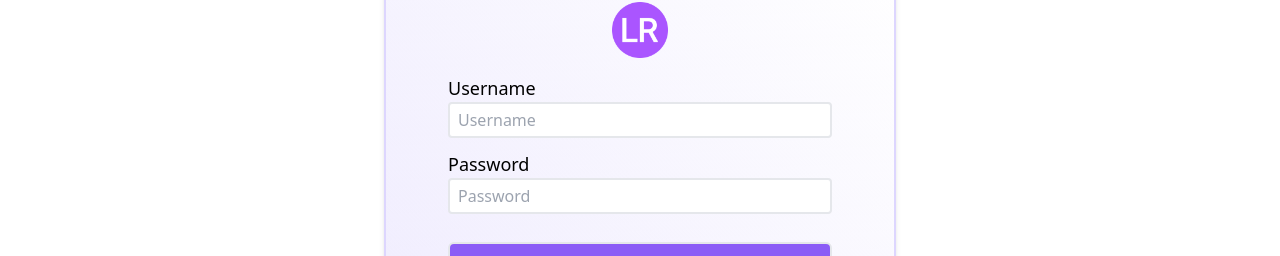
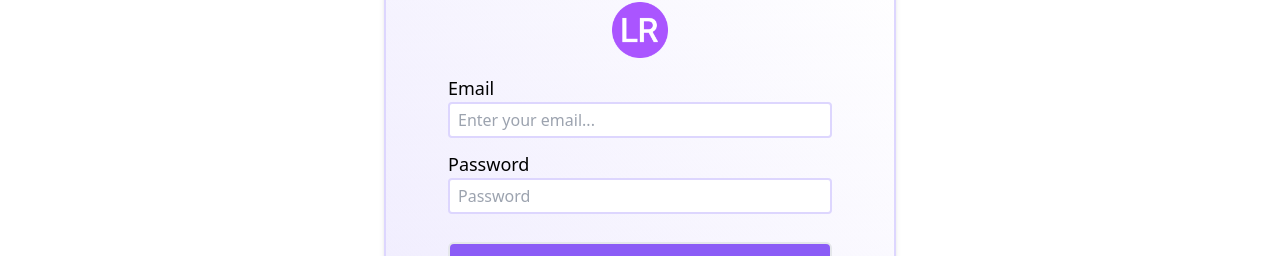
Before and after one commit to LakshanRukantha/typescript-practice, a Next.js app: page /signin in a window 1280 px wide. Shown: the part 176-432 px from the top of the page. Built offline with nearby package versions, Linux system fonts and the light colour scheme; no server answers.

Commit message:
feat: Implement Advanced Sign In Form Validation & Code Refactor Test 0001

```diff
--- /dev/null
+++ b/src/app/schemas/SignInValidation.ts
@@ -0,0 +1,19 @@
+import * as yup from "yup";
+
+const signInValidationSchema = yup.object().shape({
+  email: yup
+    .string()
+    .required("Email is required")
+    .email("Invalid email format"),
+
+  password: yup
+    .string()
+    .required("Password is required")
+    .min(8, "Password must be at least 8 characters")
+    .matches(
+      /^(?=.*[A-Z])(?=.*[a-z])(?=.*\d).+$/,
+      "Password must contain at least one uppercase letter, one lowercase letter, and one number"
+    ),
+});
+
+export default signInValidationSchema;
--- a/src/app/signin/page.tsx
+++ b/src/app/signin/page.tsx
@@ -3,13 +3,45 @@
 import Image from "next/image";
 import Button from "../components/Button";
 import Link from "next/link";
+import { useEffect } from "react";
+import { useForm, SubmitHandler } from "react-hook-form";
+import { yupResolver } from "@hookform/resolvers/yup";
 import { signIn, useSession } from "next-auth/react";
 import { useRouter } from "next/navigation";
-import { AiOutlineGoogle, AiFillGithub } from "react-icons/ai";
+import {
+  AiOutlineGoogle,
+  AiFillGithub,
+  AiOutlineWarning,
+} from "react-icons/ai";
+import signInValidationSchema from "../schemas/SignInValidation";
+
+type SignInInputs = {
+  email: string;
+  password: string;
+};
 
 const isDevelopment = process.env.NODE_ENV === "development";
 
 const SignIn = () => {
+  // React Hook Form
+  const form = useForm<SignInInputs>({
+    defaultValues: {
+      email: "",
+      password: "",
+    },
+    mode: "onTouched",
+    resolver: yupResolver(signInValidationSchema),
+  });
+  const { register, handleSubmit, reset, formState } = form;
+  const { errors, isSubmitSuccessful } = formState;
+
+  // Reset Form
+  useEffect(() => {
+    if (isSubmitSuccessful) {
+      reset();
+    }
+  }, [isSubmitSuccessful, reset]);
+
   const session = useSession();
   const router = useRouter();
 
@@ -27,6 +59,13 @@ const SignIn = () => {
     });
   };
 
+  console.log(errors.email);
+
+  // Submit Handler
+  const onSubmit: SubmitHandler<SignInInputs> = async (data) => {
+    console.log(data);
+  };
+
   return (
     <div className="my-5 md:my-auto bg-gradient-to-tr from-violet-100 h-full max-w-lg w-full border-2 border-violet-200 shadow-md p-3 rounded-md mx-auto">
       <h2 className="text-2xl text-center font-semibold">Sign In</h2>
@@ -37,28 +76,56 @@ const SignIn = () => {
         height={80}
         alt="LR Blog"
       />
-      <form className="flex flex-col gap-3 max-w-sm mx-auto my-4">
+      <form
+        onSubmit={handleSubmit(onSubmit)}
+        className="flex flex-col gap-3 max-w-sm mx-auto my-4"
+        noValidate
+      >
         <div className="flex flex-col">
-          <label className="text-lg" htmlFor="username">
-            Username
+          <label className="text-lg" htmlFor="email">
+            Email
           </label>
           <input
+            id="email"
             type="text"
-            placeholder="Username"
-            className="border-2 px-2 py-1 rounded text-slate-800 focus:border-violet-500 outline-none"
+            placeholder="Enter your email..."
+            className={`border-2 outline-none px-2 py-1 rounded text-slate-800 ${
+              errors.email
+                ? "border-red-500"
+                : "border-violet-200 focus:border-violet-500"
+            }`}
+            {...register("email")}
           />
+          {errors.email && (
+            <p className="flex items-center gap-1 text-xs text-red-500">
+              <AiOutlineWarning />
+              {errors.email?.message}
+            </p>
+          )}
         </div>
         <div className="flex mb-4 flex-col">
-          <label className="text-lg" htmlFor="username">
+          <label className="text-lg" htmlFor="password">
             Password
           </label>
           <input
-            className="border-2 px-2 py-1 rounded text-slate-800 focus:border-violet-500 outline-none"
+            id="password"
             type="password"
             placeholder="Password"
+            className={`border-2 outline-none px-2 py-1 rounded text-slate-800 ${
+              errors.password
+                ? "border-red-500"
+                : "border-violet-200 focus:border-violet-500"
+            }`}
+            {...register("password")}
           />
+          {errors.password && (
+            <p className="flex items-center gap-1 text-xs text-red-500">
+              <AiOutlineWarning />
+              {errors.password?.message}
+            </p>
+          )}
         </div>
-        <Button title="Sign In" priority="primary" />
+        <Button type="submit" title="Sign In" priority="primary" />
         <span className="text-right text-sm mt-1">
           Don&apos;t have an account?{" "}
           <Link className="text-blue-500" href={"/signup"}>
--- a/src/app/signup/page.tsx
+++ b/src/app/signup/page.tsx
@@ -102,16 +102,17 @@ const SignUp = () => {
       >
         <div className="flex flex-col sm:flex-row w-full gap-3">
           <div className="flex flex-1 flex-col">
-            <label className="text-lg" htmlFor="first-name">
+            <label className="text-lg" htmlFor="firstName">
               First Name
             </label>
             <input
+              id="firstName"
               type="text"
               placeholder="Enter your first name..."
-              className={`border-2 px-2 py-1 rounded text-slate-800 focus:${
-                errors.firstName ? "border-red-500" : "border-violet-500"
-              } outline-none ${
-                errors.firstName ? "border-red-500" : "border-violet-200"
+              className={`border-2 outline-none px-2 py-1 rounded text-slate-800 ${
+                errors.firstName
+                  ? "border-red-500"
+                  : "border-violet-200 focus:border-violet-500"
               }`}
               {...register("firstName")}
             />
@@ -123,16 +124,17 @@ const SignUp = () => {
             )}
           </div>
           <div className="flex flex-1 flex-col">
-            <label className="text-lg" htmlFor="last-name">
+            <label className="text-lg" htmlFor="lastName">
               Last Name
             </label>
             <input
+              id="lastName"
               type="text"
               placeholder="Enter your last name..."
-              className={`border-2 px-2 py-1 rounded text-slate-800 focus:${
-                errors.lastName ? "border-red-500" : "border-violet-500"
-              } outline-none ${
-                errors.lastName ? "border-red-500" : "border-violet-200"
+              className={`border-2 outline-none px-2 py-1 rounded text-slate-800 ${
+                errors.lastName
+                  ? "border-red-500"
+                  : "border-violet-200 focus:border-violet-500"
               }`}
               {...register("lastName")}
             />
@@ -145,16 +147,17 @@ const SignUp = () => {
           </div>
         </div>
         <div className="flex flex-col">
-          <label className="text-lg" htmlFor="username">
+          <label className="text-lg" htmlFor="email">
             Email
           </label>
           <input
+            id="email"
             type="email"
             placeholder="Enter your email address..."
-            className={`border-2 px-2 py-1 rounded text-slate-800 focus:${
-              errors.email ? "border-red-500" : "border-violet-500"
-            } outline-none ${
-              errors.email ? "border-red-500" : "border-violet-200"
+            className={`border-2 outline-none px-2 py-1 rounded text-slate-800 ${
+              errors.email
+                ? "border-red-500"
+                : "border-violet-200 focus:border-violet-500"
             }`}
             {...register("email")}
           />
@@ -166,16 +169,17 @@ const SignUp = () => {
           )}
         </div>
         <div className="flex flex-col">
-          <label className="text-lg" htmlFor="username">
+          <label className="text-lg" htmlFor="password">
             Password
           </label>
           <input
+            id="password"
             type="password"
             placeholder="Enter your password..."
-            className={`border-2 px-2 py-1 rounded text-slate-800 focus:${
-              errors.password ? "border-red-500" : "border-violet-500"
-            } outline-none ${
-              errors.password ? "border-red-500" : "border-violet-200"
+            className={`border-2 outline-none px-2 py-1 rounded text-slate-800 ${
+              errors.password
+                ? "border-red-500"
+                : "border-violet-200 focus:border-violet-500"
             }`}
             {...register("password")}
           />
@@ -187,16 +191,17 @@ const SignUp = () => {
           )}
         </div>
         <div className="flex mb-4 flex-col">
-          <label className="text-lg" htmlFor="username">
+          <label className="text-lg" htmlFor="confirmPassword">
             Confirm Password
           </label>
           <input
+            id="confirmPassword"
             type="password"
             placeholder="Confirm your password..."
-            className={`border-2 px-2 py-1 rounded text-slate-800 focus:${
-              errors.confirmPassword ? "border-red-500" : "border-violet-500"
-            } outline-none ${
-              errors.confirmPassword ? "border-red-500" : "border-violet-200"
+            className={`border-2 outline-none px-2 py-1 rounded text-slate-800 ${
+              errors.confirmPassword
+                ? "border-red-500"
+                : "border-violet-200 focus:border-violet-500"
             }`}
             {...register("confirmPassword")}
           />
```
